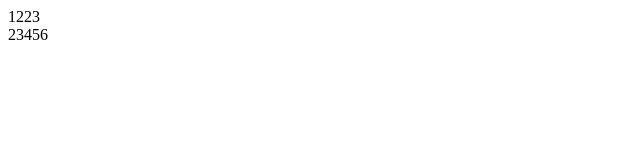
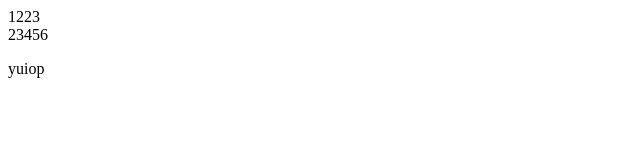
Before and after one commit to wangxf0519/xiaofeng, a plain HTML site: page index.html in a window 1280 px wide. Shown: the full height of the page, 0-640 px from the left. Drawn offline with Linux system fonts and the light colour scheme.

Commit message:
刚刚提交的代码

```diff
--- a/index.html
+++ b/index.html
@@ -10,5 +10,6 @@
 <body>
 <div>1223</div>
 <div>23456</div>
+<p>yuiop</p>
 </body>
 </html>
```
